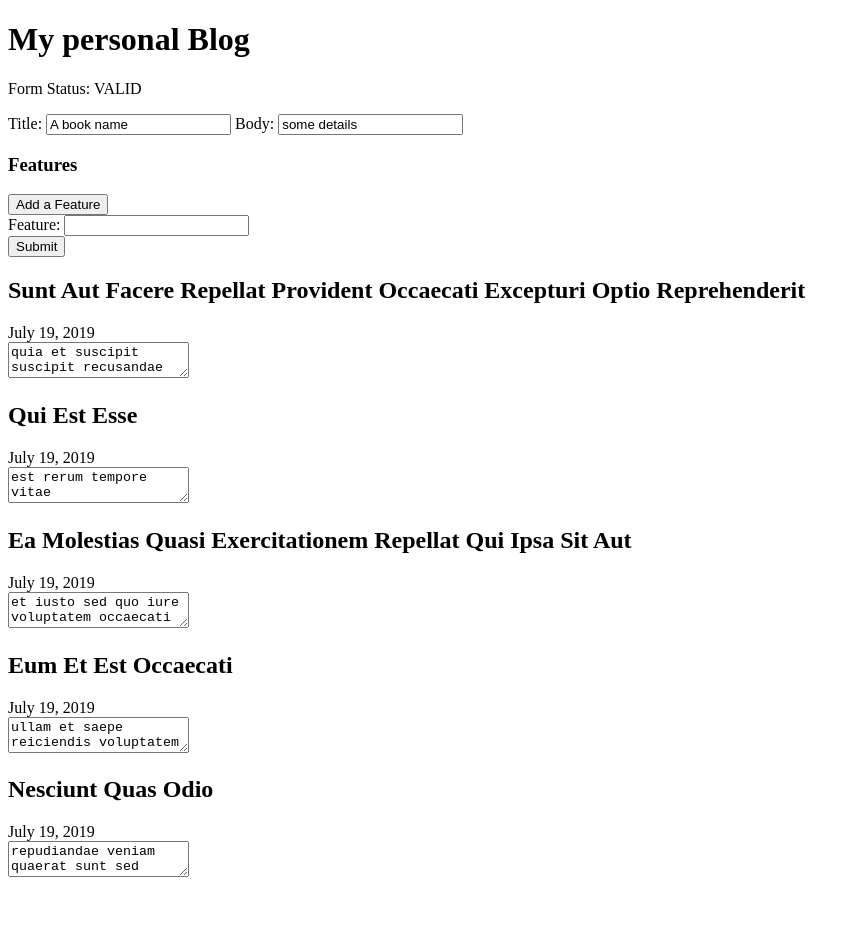
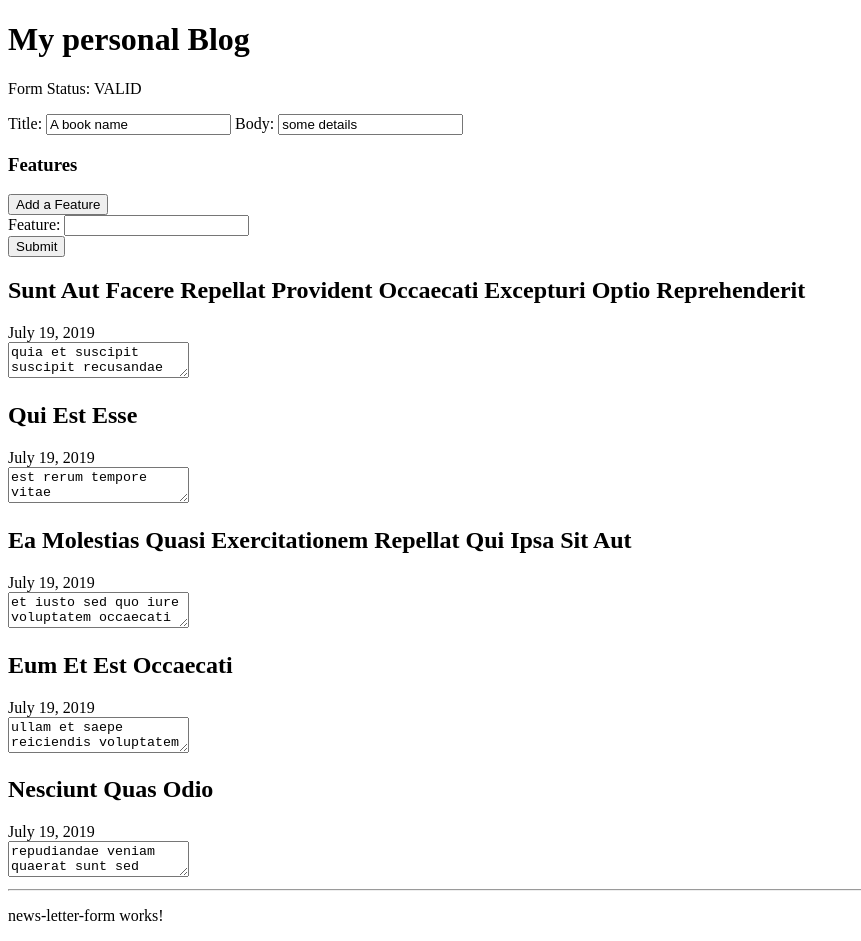
Before and after one commit to ikashifullah/angular-training, an Angular app: page / in a window 1280 px wide. Shown: the whole page, without its empty margins (0-861 px from the left). Before the commit the page ends 889 px from the top, so only its background shows below. Built offline with nearby package versions, Linux system fonts and the light colour scheme.

Commit message:
display in blog posts

```diff
--- a/src/app/blogs/blogs.component.html
+++ b/src/app/blogs/blogs.component.html
@@ -10,3 +10,5 @@
     </a>
 </div>
 <app-blog-detail [blog]="selectedBlog"></app-blog-detail>
+<hr>
+<app-news-letter-form></app-news-letter-form>
```
